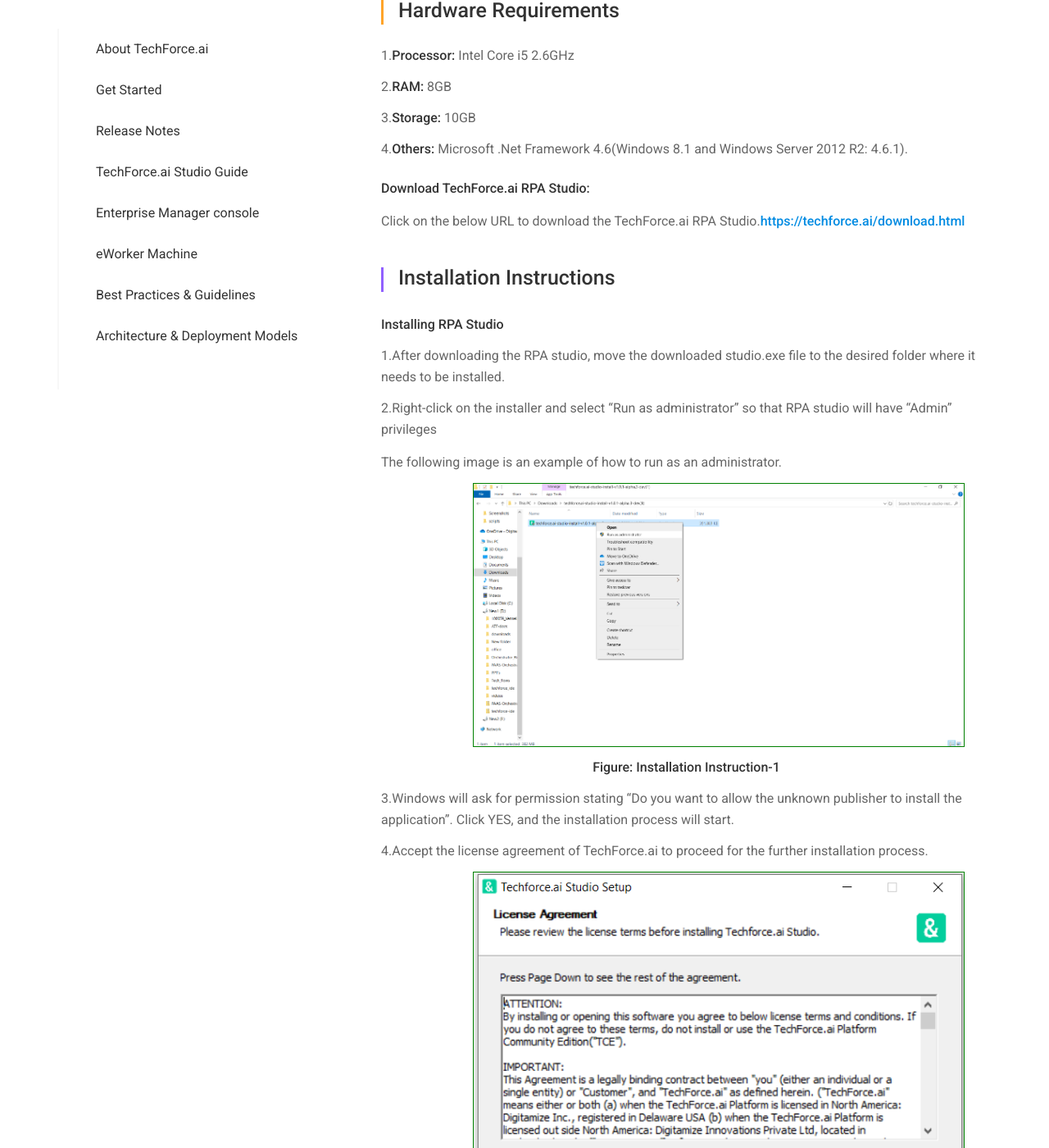
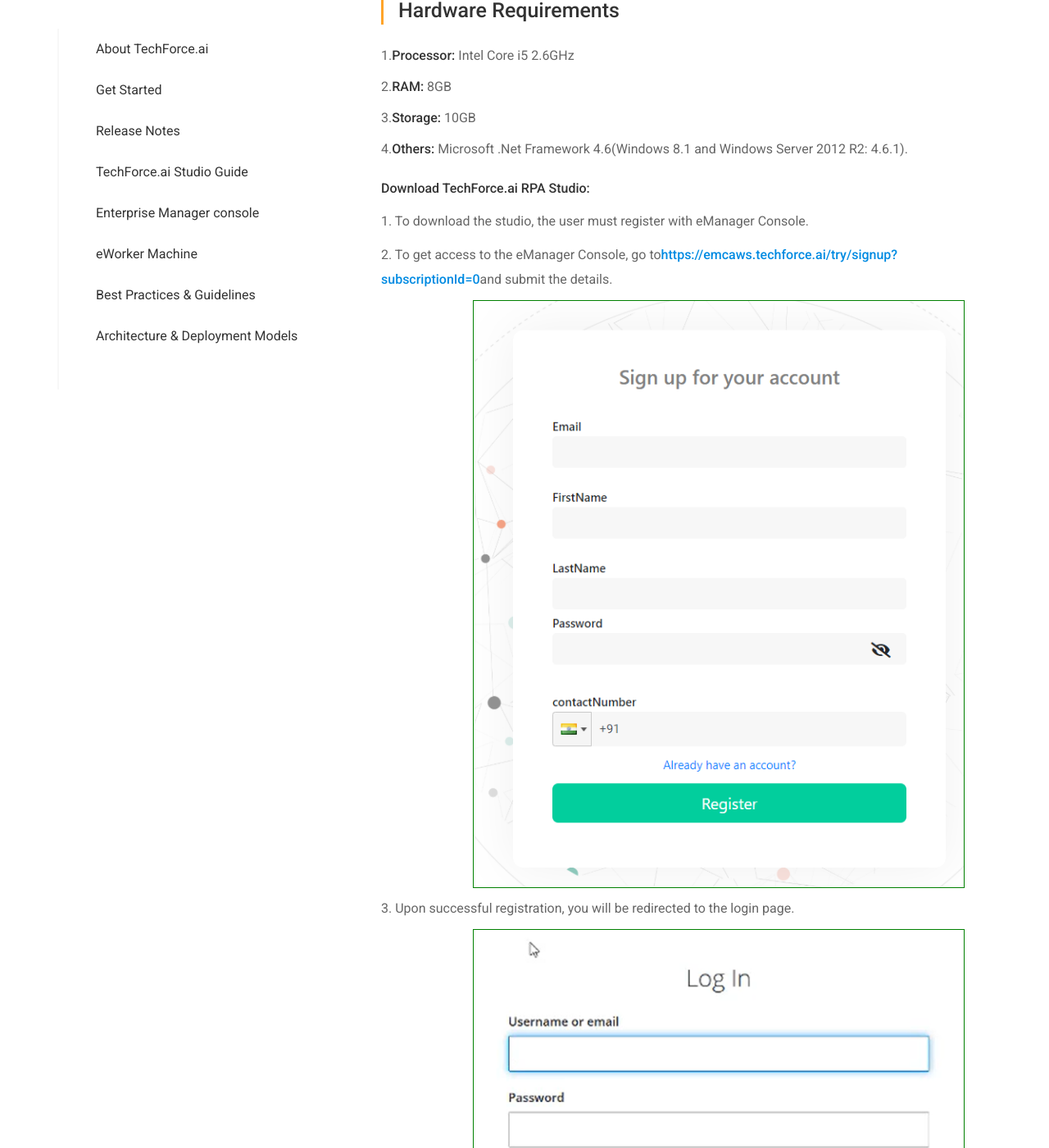
Before and after one commit to digitamizers/Documentation, a Jekyll site: the page built from index.md, in a window 1280 px wide and 1400 px high, scrolled down 6242 px. Shown: the whole window at 82% size. Built offline with Jekyll 4.4.1, drawn with Linux system fonts in a browser that asks for light colours; some of the changed text lies outside the part shown.

Commit message:
asdfghjkl

```diff
--- a/_layouts/default.html
+++ b/_layouts/default.html
@@ -930,7 +930,17 @@
                              <li><span class="numbers">4.</span><strong>Others: </strong>Microsoft .Net Framework 4.6(Windows 8.1 and Windows Server 2012 R2: 4.6.1).</li>
                              </ol>
                              <h5>Download TechForce.ai RPA Studio:</h5>
-                             <p>Click on the below URL to download the TechForce.ai RPA Studio.<a href="https://techforce.ai/download.html" download>https://techforce.ai/download.html</a></p>
+                             <p>1. To download the studio, the user must register with eManager Console.</p>
+                             <p>2. To get access to the eManager Console, go to<a href="https://emcaws.techforce.ai/try/signup?subscriptionId=0">https://emcaws.techforce.ai/try/signup?subscriptionId=0</a>and submit the details.</p>
+                             <img src="{{ '/assets/images/doc-img112.png' | relative_url }}" alt="image" style="width:600px;text-align:center;border:1px solid green;margin-left:15%;margin-top:10px;margin-bottom:10px;">
+                             <p>3. Upon successful registration, you will be redirected to the login page.</p>
+                             <img src="{{ '/assets/images/doc-img113.png' | relative_url }}" alt="image" style="width:600px;text-align:center;border:1px solid green;margin-left:15%;margin-top:10px;margin-bottom:10px;">
+                              <p>4.	You will be prompted to verify your email on the first login.</p>
+                             <img src="{{ '/assets/images/doc-img114.png' | relative_url }}" alt="image" style="width:600px;text-align:center;border:1px solid green;margin-left:15%;margin-top:10px;margin-bottom:10px;">
+                              <p>5.	 Go to your registered email and click on the verification link to complete the email verification process.</p>
+                             <img src="{{ '/assets/images/doc-img115.png' | relative_url }}" alt="image" style="width:600px;text-align:center;border:1px solid green;margin-left:15%;margin-top:10px;margin-bottom:10px;">
+                             <p>6.	Once you login to the eManager console, you will find the Download Studio button at the top right corner. Click on the button to start downloading.</p>
+                             <img src="{{ '/assets/images/doc-img116.png' | relative_url }}" alt="image" style="width:600px;text-align:center;border:1px solid green;margin-left:15%;margin-top:10px;margin-bottom:10px;">
                            </div>
 
                            <div id="InstallationInstructions"  class="page-section">
@@ -958,9 +968,8 @@
                              <img src="{{ '/assets/images/doc-img5.png' | relative_url }}" alt="image" style="width:600px;border:1px solid green;margin-left:15%;margin-top:10px;margin-bottom:10px;">
                              <p style="text-align:center;"><strong>Figure: Installation Instruction-5</strong></p>
                              </ol>
-
-
-                          </div>
+                          </div>
+
                           <div id="InstallingTechForceOCR"  class="page-section">
                               <h4 class="purple"><span class="numbers"></span>  Installing TechForce.ai OCR</h4>
                             <p>TechForce.ai OCR needs 164MB of hard disk space for installation.</p>
```
Also changed, not shown: other parts of _layouts/default.html (+1 -1 lines), assets/images/doc-img112.png (added), assets/images/doc-img113.png (added), assets/images/doc-img114.png (added), assets/images/doc-img115.png (added), assets/images/doc-img116.png (added).
